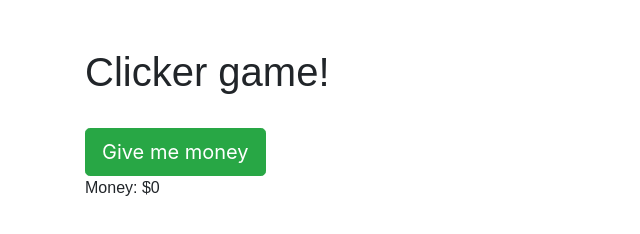
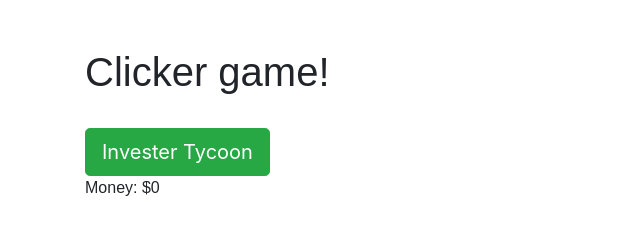
Before and after one commit to aaaaaewuewiuew/clicker, a plain HTML site: page index.html in a window 1280 px wide. Shown: the full height of the page, 0-640 px from the left. Drawn offline with nearby package versions, Linux system fonts and the light colour scheme.

Commit message:
Update index.html

```diff
--- a/index.html
+++ b/index.html
@@ -7,7 +7,7 @@
     <body>
         <br><br>
         <h1 style="font-family: arial;">Clicker game!</h1><br>
-        <button class="btn btn-lg btn-success" onclick="addMoney()">Give me money</button><br>
+        <button class="btn btn-lg btn-success" onclick="addMoney()">Invester Tycoon</button><br>
         <p style="font-family: arial;">Money: $<span id="balance">0</span></p>
     </body>
     <script>
```
